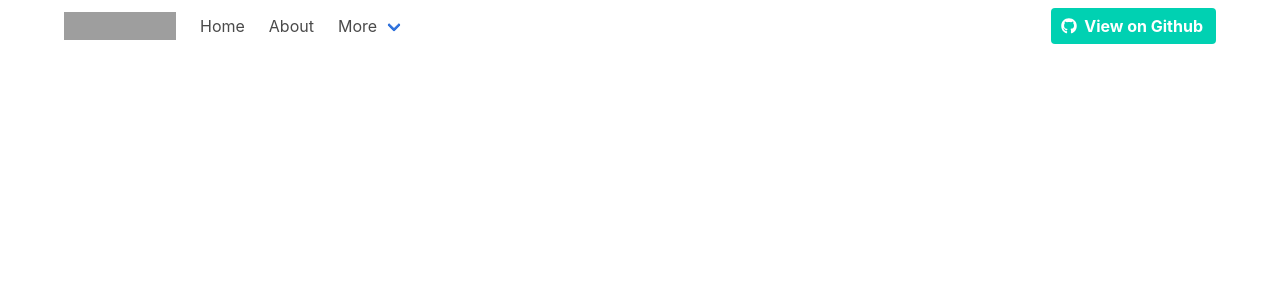
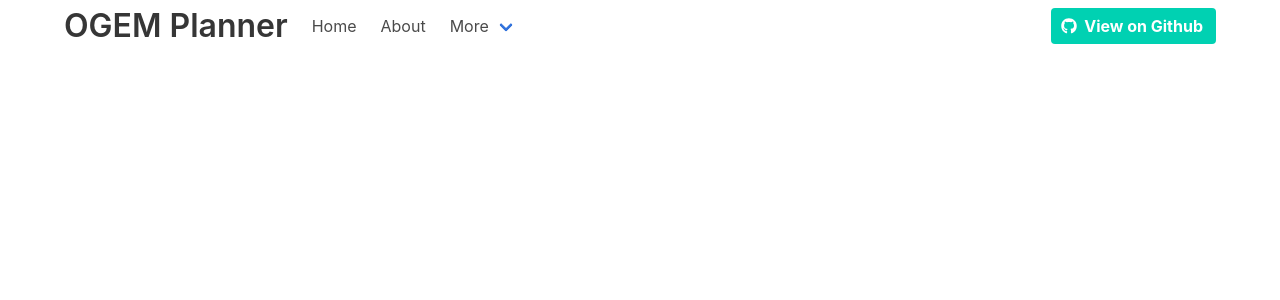
Before and after one commit to loozhengyuan/ogem-planner, a Django app: template web/templates/web/base.html in a window 1280 px wide. Shown: the top 300 px of the page. Run offline with Django 3.2, Linux system fonts and the light colour scheme; the template is opened without the code that fills it, so the values that code supplies are empty; some libraries are stand-ins or nearby versions; grey boxes are pictures that could not be loaded.

Commit message:
change default logo

```diff
--- a/web/templates/web/base.html
+++ b/web/templates/web/base.html
@@ -16,8 +16,10 @@
     <nav class="navbar is-transparent" role="navigation" aria-label="main navigation">
         <div class="container">
             <div class="navbar-brand">
-                <a class="navbar-item" href="https://bulma.io">
-                    <img src="https://bulma.io/images/bulma-logo.png" width="112" height="28">
+                <a class="navbar-item" href="{% url 'index' %}">
+                    <p class="title">
+                        <strong>OGEM Planner</strong>
+                    </p>
                 </a>
 
                 <a role="button" class="navbar-burger burger" aria-label="menu" aria-expanded="false" data-target="navbarBasicExample">
```
